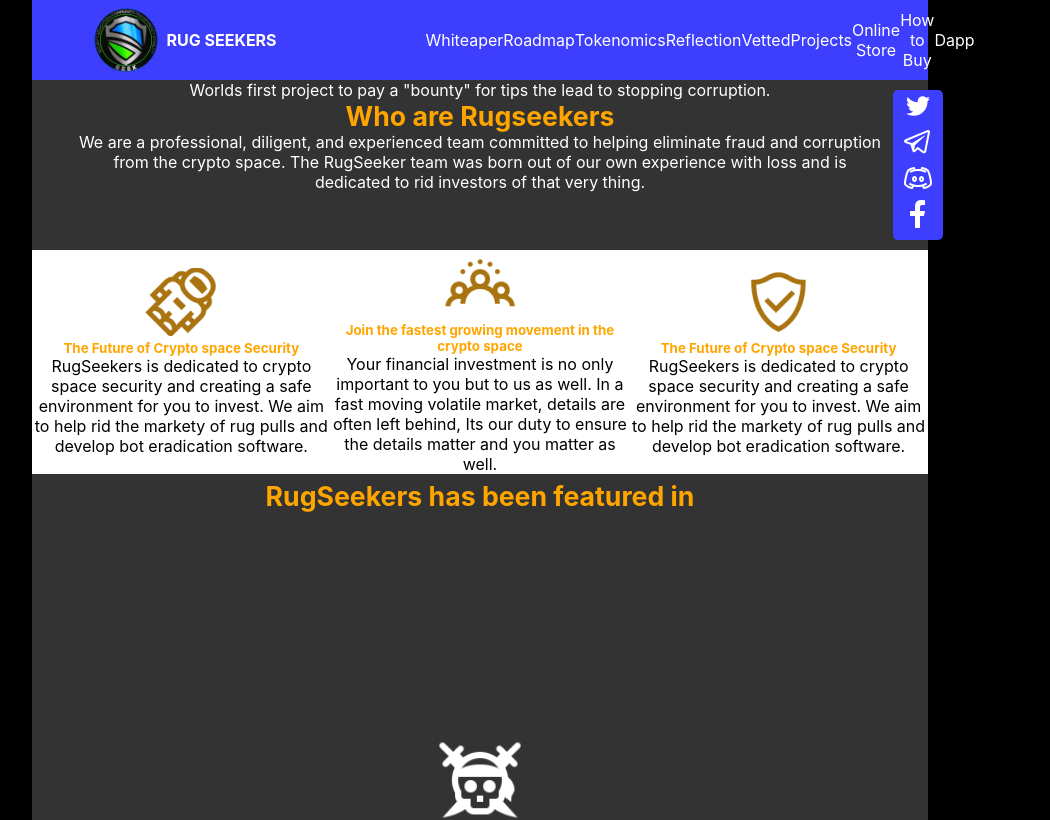
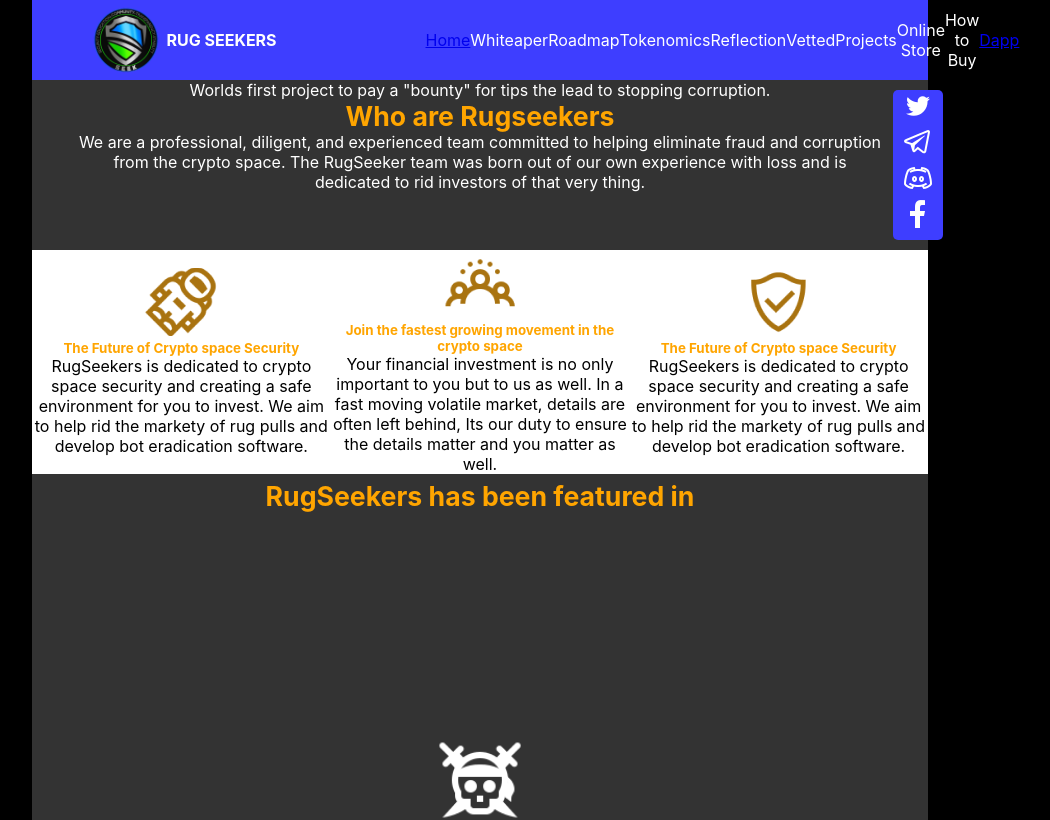
Before and after one commit to hazyland/rugseekers-dapp, a React app: page /landing in a window 1280 px wide. Shown: the top 820 px of the page, without its empty margins (160-1210 px from the left). Built offline with nearby package versions, Linux system fonts and the light colour scheme.

Commit message:
fix links

```diff
--- a/src/Navigation/index.tsx
+++ b/src/Navigation/index.tsx
@@ -13,6 +13,12 @@ function Landing() {
 
       </div>
       <ul className="nav-links">
+        <li>
+          <Link to='/landing'>
+
+          Home
+          </Link>
+          </li>
         <li>Whiteaper</li>
         <li>Roadmap</li>
         <li>Tokenomics</li>
@@ -20,9 +26,11 @@ function Landing() {
         <li>VettedProjects</li>
         <li>Online Store</li>
         <li>How to Buy</li>
-        {/* <Link to='/Dapp'> */}
-        <li>Dapp</li>
-        {/* </Link> */}
+        <li>
+        <Link to='/Dapp'>
+          Dapp
+        </Link>
+        </li>
       </ul>
     </nav>
   );
```
